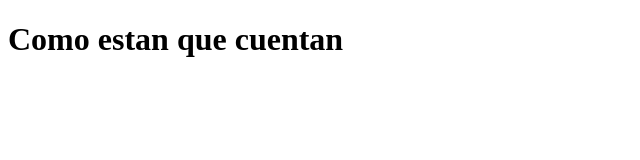
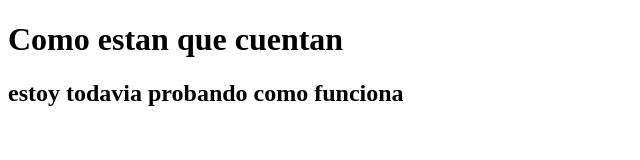
Before and after one commit to GHOST456000/Prueba-o-Testeo, a plain HTML site: page index.html in a window 1280 px wide. Shown: the whole page, without its empty margins (0-640 px from the left). Drawn offline with Linux system fonts and the light colour scheme.

Commit message:
agregando h2

```diff
--- a/index.html
+++ b/index.html
@@ -8,5 +8,6 @@
 </head>
 <body>
     <h1>Como estan que cuentan</h1>
+    <h2>estoy todavia probando como funciona</h2>
 </body>
 </html>
```
